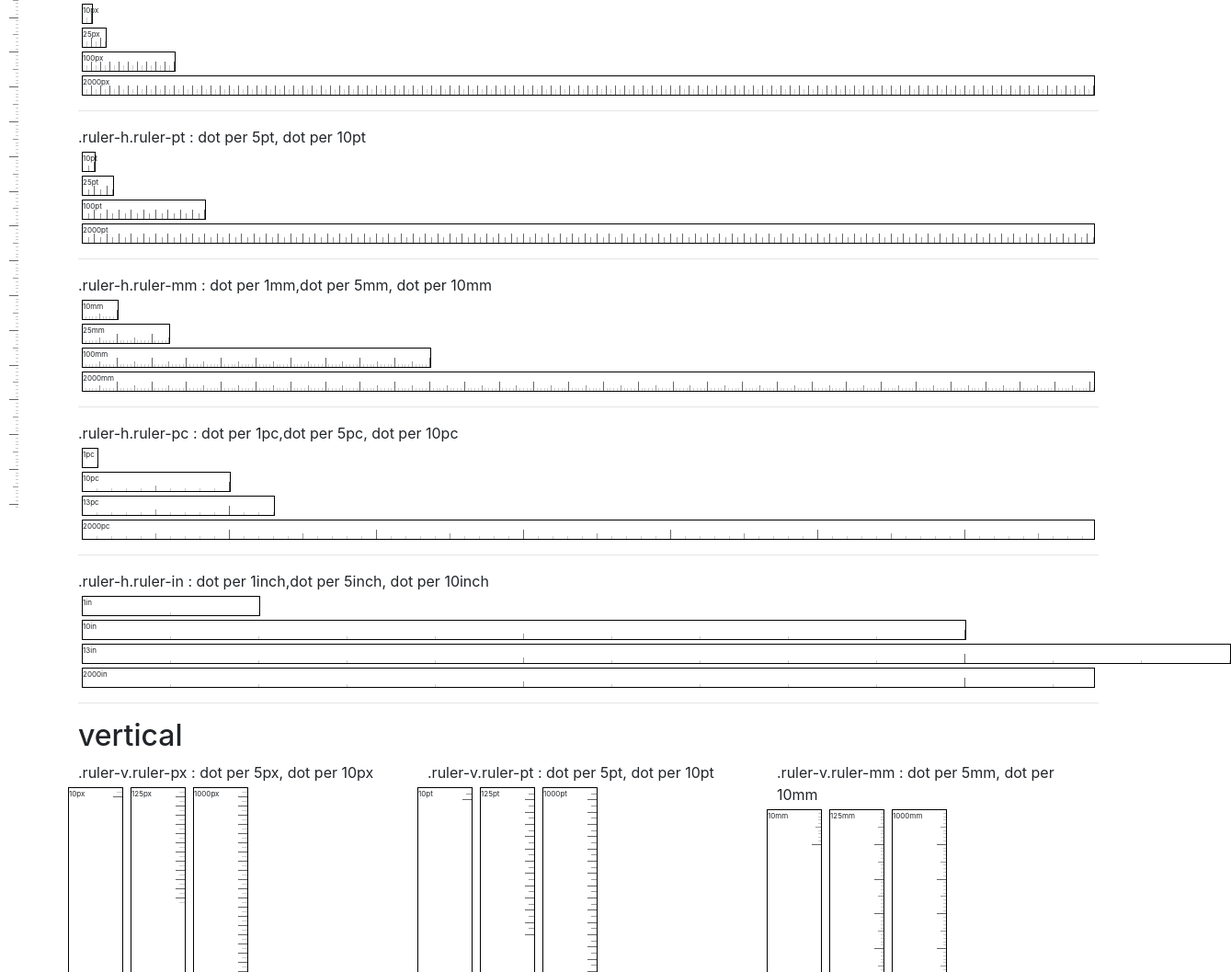
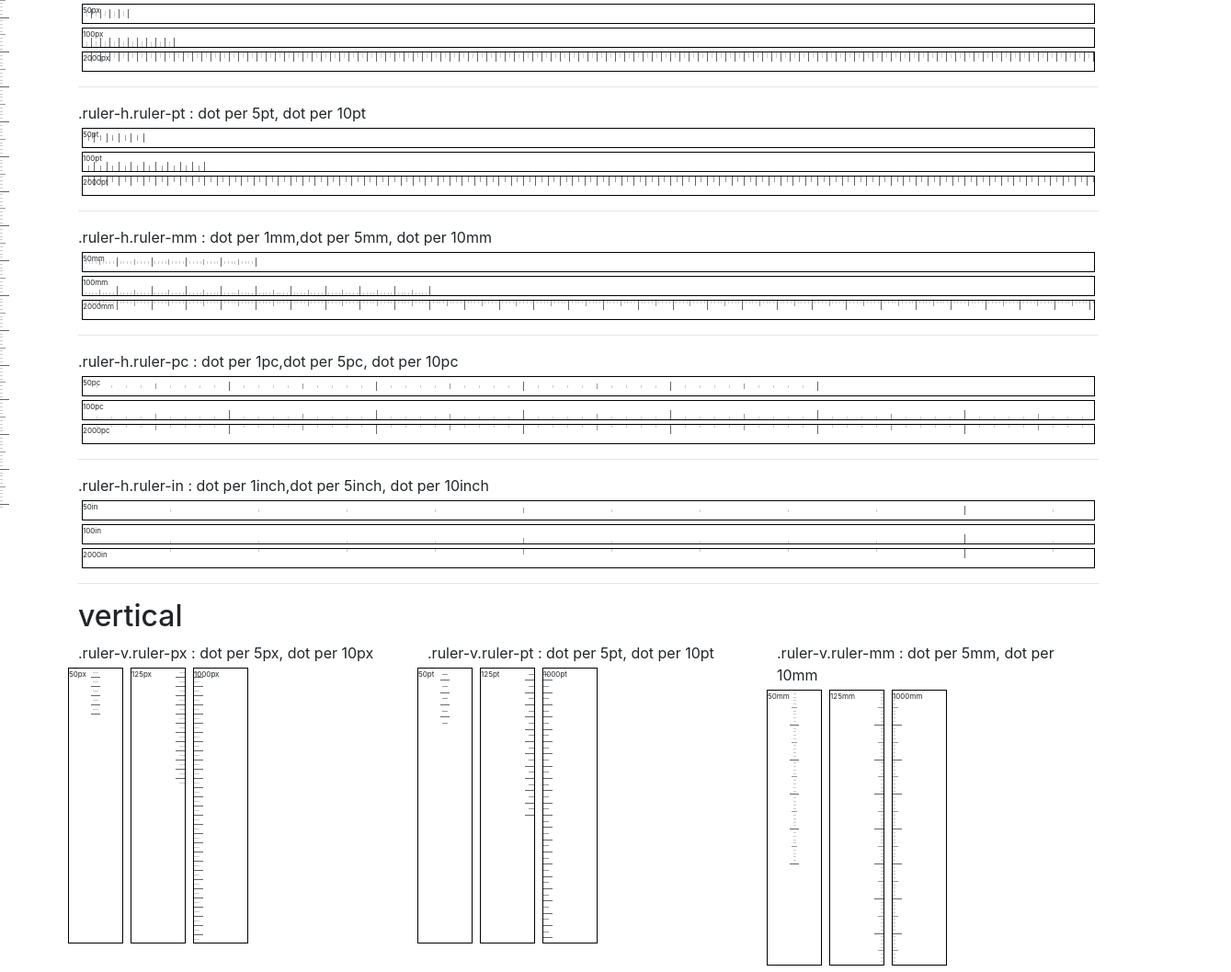
Before and after one commit to mins01/ui_ruler, a plain HTML site: page index.html in a window 1280 px wide. Shown: the part 245-1302 px from the top of the page at 92% size, 1339 px wide, since content can reach past the window. Drawn offline with nearby package versions, Linux system fonts and the light colour scheme; a script that the page names is missing.

Commit message:
.ruler-방향 추가 될 수 있는 한 1unit의 경우 4개까지 출력하도록 함

```diff
--- a/index.html
+++ b/index.html
@@ -63,34 +63,29 @@
 	<div class="container">
         <h2>horizontal</h2>
         .ruler-h.ruler-px : dot per 5px, dot per 10px
-        <div class="ruler ruler-h ruler-px m-1" style="width:10px; height:20px;border: 1px solid #000;font-size:8px">10px</div>
-        <div class="ruler ruler-h ruler-px m-1" style="width:25px; height:20px;border: 1px solid #000;font-size:8px">25px</div>
-        <div class="ruler ruler-h ruler-px m-1" style="width:100px; height:20px;border: 1px solid #000;font-size:8px">100px</div>
-        <div class="m-1" style=" overflow-x: scroll;border: 1px solid #000;"><div class="ruler ruler-h ruler-px" style="width:2000px; height:20px;font-size:8px">2000px</div></div>
+				<div class="m-1" style=" overflow-x: scroll;border: 1px solid #000;"><div class="ruler ruler-h ruler-middle ruler-px" style="width:50px; height:20px;font-size:8px;">50px</div></div>
+				<div class="m-1" style=" overflow-x: scroll;border: 1px solid #000;"><div class="ruler ruler-h ruler-bottom ruler-px" style="width:100px; height:20px;font-size:8px;">100px</div></div>
+        <div class="m-1" style=" overflow-x: scroll;border: 1px solid #000;"><div class="ruler ruler-h ruler-top ruler-px" style="width:2000px; height:20px;font-size:8px;">2000px</div></div>
         <hr>
         .ruler-h.ruler-pt : dot per 5pt, dot per 10pt
-        <div class="ruler ruler-h ruler-pt m-1" style="width:10pt; height:20px;border: 1px solid #000;font-size:8px">10pt</div>
-        <div class="ruler ruler-h ruler-pt m-1" style="width:25pt; height:20px;border: 1px solid #000;font-size:8px">25pt</div>
-        <div class="ruler ruler-h ruler-pt m-1" style="width:100pt; height:20px;border: 1px solid #000;font-size:8px">100pt</div>
-        <div class="m-1" style=" overflow-x: scroll;border: 1px solid #000;"><div class="ruler ruler-h ruler-pt" style="width:2000pt; height:20px;font-size:8px">2000pt</div></div>
+				<div class="m-1" style=" overflow-x: scroll;border: 1px solid #000;"><div class="ruler ruler-h ruler-middle ruler-pt" style="width:50pt; height:20px;font-size:8px;">50pt</div></div>
+				<div class="m-1" style=" overflow-x: scroll;border: 1px solid #000;"><div class="ruler ruler-h ruler-bottom ruler-pt" style="width:100pt; height:20px;font-size:8px;">100pt</div></div>
+        <div class="m-1" style=" overflow-x: scroll;border: 1px solid #000;"><div class="ruler ruler-h ruler-top ruler-pt" style="width:2000pt; height:20px;font-size:8px;">2000pt</div></div>
         <hr>
         .ruler-h.ruler-mm : dot per 1mm,dot per 5mm, dot per 10mm
-        <div class="ruler ruler-h ruler-mm m-1" style="width:10mm; height:20px;border: 1px solid #000;font-size:8px">10mm</div>
-        <div class="ruler ruler-h ruler-mm m-1" style="width:25mm; height:20px;border: 1px solid #000;font-size:8px">25mm</div>
-        <div class="ruler ruler-h ruler-mm m-1" style="width:100mm; height:20px;border: 1px solid #000;font-size:8px">100mm</div>
-        <div class="m-1" style=" overflow-x: scroll;border: 1px solid #000;"><div class="ruler ruler-h ruler-mm" style="width:2000mm; height:20px;font-size:8px">2000mm</div></div>
+				<div class="m-1" style=" overflow-x: scroll;border: 1px solid #000;"><div class="ruler ruler-h ruler-middle ruler-mm" style="width:50mm; height:20px;font-size:8px;">50mm</div></div>
+				<div class="m-1" style=" overflow-x: scroll;border: 1px solid #000;"><div class="ruler ruler-h ruler-bottom ruler-mm" style="width:100mm; height:20px;font-size:8px;">100mm</div></div>
+        <div class="m-1" style=" overflow-x: scroll;border: 1px solid #000;"><div class="ruler ruler-h ruler-top ruler-mm" style="width:2000mm; height:20px;font-size:8px;">2000mm</div></div>
         <hr>
         .ruler-h.ruler-pc : dot per 1pc,dot per 5pc, dot per 10pc
-        <div class="ruler ruler-h ruler-pc m-1" style="width:1pc; height:20px;border: 1px solid #000;font-size:8px">1pc</div>
-        <div class="ruler ruler-h ruler-pc m-1" style="width:10pc; height:20px;border: 1px solid #000;font-size:8px">10pc</div>
-        <div class="ruler ruler-h ruler-pc m-1" style="width:13pc; height:20px;border: 1px solid #000;font-size:8px">13pc</div>
-        <div class="m-1" style=" overflow-x: scroll;border: 1px solid #000;"><div class="ruler ruler-h ruler-pc" style="width:2000pc; height:20px;font-size:8px">2000pc</div></div>
+				<div class="m-1" style=" overflow-x: scroll;border: 1px solid #000;"><div class="ruler ruler-h ruler-middle ruler-pc" style="width:50pc; height:20px;font-size:8px;">50pc</div></div>
+				<div class="m-1" style=" overflow-x: scroll;border: 1px solid #000;"><div class="ruler ruler-h ruler-bottom ruler-pc" style="width:100pc; height:20px;font-size:8px;">100pc</div></div>
+        <div class="m-1" style=" overflow-x: scroll;border: 1px solid #000;"><div class="ruler ruler-h ruler-top ruler-pc" style="width:2000pc; height:20px;font-size:8px;">2000pc</div></div>
         <hr>
         .ruler-h.ruler-in : dot per 1inch,dot per 5inch, dot per 10inch
-        <div class="ruler ruler-h ruler-in m-1" style="width:2in; height:20px;border: 1px solid #000;font-size:8px">1in</div>
-        <div class="ruler ruler-h ruler-in m-1" style="width:10in; height:20px;border: 1px solid #000;font-size:8px">10in</div>
-        <div class="ruler ruler-h ruler-in m-1" style="width:13in; height:20px;border: 1px solid #000;font-size:8px">13in</div>
-        <div class="m-1" style=" overflow-x: scroll;border: 1px solid #000;"><div class="ruler ruler-h ruler-in" style="width:2000in; height:20px;font-size:8px">2000in</div></div>
+        <div class="m-1" style=" overflow-x: scroll;border: 1px solid #000;"><div class="ruler ruler-h ruler-middle ruler-in" style="width:50in; height:20px;font-size:8px;">50in</div></div>
+				<div class="m-1" style=" overflow-x: scroll;border: 1px solid #000;"><div class="ruler ruler-h ruler-bottom ruler-in" style="width:100in; height:20px;font-size:8px;">100in</div></div>
+        <div class="m-1" style=" overflow-x: scroll;border: 1px solid #000;"><div class="ruler ruler-h ruler-top ruler-in" style="width:2000in; height:20px;font-size:8px;">2000in</div></div>
 	</div>
 	<div class="container">
         <hr>
@@ -99,25 +94,25 @@
             <div class="col-sm-4">
                 .ruler-v.ruler-px : dot per 5px, dot per 10px
                 <div class="row">
-                    <div class="m-1" style=" overflow-x: scroll;border: 1px solid #000; width:60px; height: 300px;"><div class="ruler ruler-v ruler-px" style="width:auto; height:10px;font-size:8px">10px</div></div>
-                    <div class="m-1" style=" overflow-x: scroll;border: 1px solid #000; width:60px; height: 300px;"><div class="ruler ruler-v ruler-px" style="width:auto; height:125px;font-size:8px">125px</div></div>
-                    <div class="m-1" style=" overflow-x: scroll;border: 1px solid #000; width:60px; height: 300px;"><div class="ruler ruler-v ruler-px" style="width:auto; height:1000px;font-size:8px">1000px</div></div>
+                    <div class="m-1" style=" overflow-x: scroll;border: 1px solid #000; width:60px; height: 300px;"><div class="ruler ruler-v ruler-center ruler-px" style="width:auto; height:50px;font-size:8px">50px</div></div>
+                    <div class="m-1" style=" overflow-x: scroll;border: 1px solid #000; width:60px; height: 300px;"><div class="ruler ruler-v ruler-right ruler-px" style="width:auto; height:125px;font-size:8px">125px</div></div>
+                    <div class="m-1" style=" overflow-x: scroll;border: 1px solid #000; width:60px; height: 300px;"><div class="ruler ruler-v ruler-left ruler-px" style="width:auto; height:1000px;font-size:8px">1000px</div></div>
                 </div>
             </div>
             <div class="col-sm-4">
                 .ruler-v.ruler-pt : dot per 5pt, dot per 10pt
                 <div class="row">
-                    <div class="m-1" style=" overflow-x: scroll;border: 1px solid #000; width:60px; height: 300px;"><div class="ruler ruler-v ruler-pt" style="width:auto; height:10pt;font-size:8px">10pt</div></div>
-                    <div class="m-1" style=" overflow-x: scroll;border: 1px solid #000; width:60px; height: 300px;"><div class="ruler ruler-v ruler-pt" style="width:auto; height:125pt;font-size:8px">125pt</div></div>
-                    <div class="m-1" style=" overflow-x: scroll;border: 1px solid #000; width:60px; height: 300px;"><div class="ruler ruler-v ruler-pt" style="width:auto; height:1000pt;font-size:8px">1000pt</div></div>
+                    <div class="m-1" style=" overflow-x: scroll;border: 1px solid #000; width:60px; height: 300px;"><div class="ruler ruler-v ruler-center ruler-pt" style="width:auto; height:50pt;font-size:8px">50pt</div></div>
+                    <div class="m-1" style=" overflow-x: scroll;border: 1px solid #000; width:60px; height: 300px;"><div class="ruler ruler-v ruler-right ruler-pt" style="width:auto; height:125pt;font-size:8px">125pt</div></div>
+                    <div class="m-1" style=" overflow-x: scroll;border: 1px solid #000; width:60px; height: 300px;"><div class="ruler ruler-v ruler-left ruler-pt" style="width:auto; height:1000pt;font-size:8px">1000pt</div></div>
                 </div>
             </div>
             <div class="col-sm-4">
                 .ruler-v.ruler-mm : dot per 5mm, dot per 10mm
                 <div class="row">
-                    <div class="m-1" style=" overflow-x: scroll;border: 1px solid #000; width:60px; height: 300px;"><div class="ruler ruler-v ruler-mm" style="width:auto; height:10mm;font-size:8px">10mm</div></div>
-                    <div class="m-1" style=" overflow-x: scroll;border: 1px solid #000; width:60px; height: 300px;"><div class="ruler ruler-v ruler-mm" style="width:auto; height:125mm;font-size:8px">125mm</div></div>
-                    <div class="m-1" style=" overflow-x: scroll;border: 1px solid #000; width:60px; height: 300px;"><div class="ruler ruler-v ruler-mm" style="width:auto; height:1000mm;font-size:8px">1000mm</div></div>
+                    <div class="m-1" style=" overflow-x: scroll;border: 1px solid #000; width:60px; height: 300px;"><div class="ruler ruler-v ruler-center ruler-mm" style="width:auto; height:50mm;font-size:8px">50mm</div></div>
+                    <div class="m-1" style=" overflow-x: scroll;border: 1px solid #000; width:60px; height: 300px;"><div class="ruler ruler-v ruler-right ruler-mm" style="width:auto; height:125mm;font-size:8px">125mm</div></div>
+                    <div class="m-1" style=" overflow-x: scroll;border: 1px solid #000; width:60px; height: 300px;"><div class="ruler ruler-v ruler-left ruler-mm" style="width:auto; height:1000mm;font-size:8px">1000mm</div></div>
                 </div>
             </div>
         </div>
@@ -125,27 +120,25 @@
             <div class="col-sm-4">
                 .ruler-v.ruler-pc : dot per 5pc, dot per 10pc
                 <div class="row">
-                    <div class="m-1" style=" overflow-x: scroll;border: 1px solid #000; width:60px; height: 300px;"><div class="ruler ruler-v ruler-pc" style="width:auto; height:10pc;font-size:8px">10pc</div></div>
-                    <div class="m-1" style=" overflow-x: scroll;border: 1px solid #000; width:60px; height: 300px;"><div class="ruler ruler-v ruler-pc" style="width:auto; height:125pc;font-size:8px">125pc</div></div>
-                    <div class="m-1" style=" overflow-x: scroll;border: 1px solid #000; width:60px; height: 300px;"><div class="ruler ruler-v ruler-pc" style="width:auto; height:1000pc;font-size:8px">1000pc</div></div>
+                    <div class="m-1" style=" overflow-x: scroll;border: 1px solid #000; width:60px; height: 300px;"><div class="ruler ruler-v ruler-center ruler-pc" style="width:auto; height:50pc;font-size:8px">50pc</div></div>
+                    <div class="m-1" style=" overflow-x: scroll;border: 1px solid #000; width:60px; height: 300px;"><div class="ruler ruler-v ruler-right ruler-pc" style="width:auto; height:125pc;font-size:8px">125pc</div></div>
+                    <div class="m-1" style=" overflow-x: scroll;border: 1px solid #000; width:60px; height: 300px;"><div class="ruler ruler-v ruler-left ruler-pc" style="width:auto; height:1000pc;font-size:8px">1000pc</div></div>
                 </div>
             </div>
 
             <div class="col-sm-4">
                 .ruler-v.ruler-in : dot per 5in, dot per 10in
                 <div class="row">
-                    <div class="m-1" style=" overflow-x: scroll;border: 1px solid #000; width:60px; height: 300px;"><div class="ruler ruler-v ruler-in" style="width:auto; height:10in;font-size:8px">10in</div></div>
-                    <div class="m-1" style=" overflow-x: scroll;border: 1px solid #000; width:60px; height: 300px;"><div class="ruler ruler-v ruler-in" style="width:auto; height:125in;font-size:8px">125in</div></div>
-                    <div class="m-1" style=" overflow-x: scroll;border: 1px solid #000; width:60px; height: 300px;"><div class="ruler ruler-v ruler-in" style="width:auto; height:1000in;font-size:8px">1000in</div></div>
+                    <div class="m-1" style=" overflow-x: scroll;border: 1px solid #000; width:60px; height: 300px;"><div class="ruler ruler-v ruler-center ruler-in" style="width:auto; height:50in;font-size:8px">50in</div></div>
+                    <div class="m-1" style=" overflow-x: scroll;border: 1px solid #000; width:60px; height: 300px;"><div class="ruler ruler-v ruler-right ruler-in" style="width:auto; height:125in;font-size:8px">125in</div></div>
+                    <div class="m-1" style=" overflow-x: scroll;border: 1px solid #000; width:60px; height: 300px;"><div class="ruler ruler-v ruler-left ruler-in" style="width:auto; height:1000in;font-size:8px">1000in</div></div>
                 </div>
             </div>
         </div>
-
-
 	</div>
     <div>
-        <div class="root-ruler-h ruler ruler-h ruler-mm" style="height:20px;"></div>
-        <div class="root-ruler-v ruler ruler-v ruler-mm" style="width:20px;"></div>
+        <div class="root-ruler-h ruler ruler-h ruler-top  ruler-mm" style="height:20px;"></div>
+        <div class="root-ruler-v ruler ruler-v ruler-left  ruler-mm" style="width:20px;"></div>
     </div>
     <footer>*. 공대여자는 이쁘데이.</footer>
 </body>
--- a/ui_ruler.css
+++ b/ui_ruler.css
@@ -5,34 +5,53 @@
 }
 .ruler.ruler-h.ruler-px{
     background: repeating-linear-gradient(90deg,transparent 0,transparent 9px,#666 9px, #666 10px,transparent 0, transparent 10px  ) 0px 100% / 100% 10px no-repeat
-    , repeating-linear-gradient(90deg,transparent 0, transparent 4px,#ccc 4px, #ccc 5px,transparent 0, transparent 5px ) 0px 100% / 100% 6px no-repeat
+    , repeating-linear-gradient(90deg,transparent 0, transparent 4px,#ccc 4px, #ccc 5px,transparent 0, transparent 10px ) 0px 100% / 100% 6px no-repeat
     ;
 }
 .ruler.ruler-h.ruler-pt{
     background:
     repeating-linear-gradient(90deg,transparent 0, transparent calc(10pt - 1px),#666 calc(10pt - 1px), #666 10pt,transparent 0, transparent 10pt  ) 0px 100% / 100% 10px no-repeat
-    , repeating-linear-gradient(90deg,transparent 0, transparent calc(5pt - 1px),#999 calc(5pt - 1px), #999 5pt,transparent 0, transparent 5pt ) 0px 100% / 100% 6px no-repeat
+    , repeating-linear-gradient(90deg,transparent 0, transparent calc(5pt - 1px),#999 calc(5pt - 1px), #999 5pt,transparent 0, transparent 10pt ) 0px 100% / 100% 6px no-repeat
     ;
 }
 .ruler.ruler-h.ruler-mm{
     background:
     repeating-linear-gradient(90deg,transparent 0, transparent calc(10mm - 1px),#666 calc(10mm - 1px), #666 10mm,transparent 0, transparent 10mm  ) 0px 100% / 100% 10px no-repeat
-    , repeating-linear-gradient(90deg,transparent 0, transparent calc(5mm - 1px),#999 calc(5mm - 1px), #999 5mm,transparent 0, transparent 5mm ) 0px 100% / 100% 6px no-repeat
-    , repeating-linear-gradient(90deg,transparent 0, transparent calc(1mm - 1px),#ccc calc(1mm - 1px), #ccc 1mm,transparent 0, transparent 1mm ) 0px 100% / 100% 3px no-repeat
+    , repeating-linear-gradient(90deg,transparent 0, transparent calc(5mm - 1px),#999 calc(5mm - 1px), #999 5mm,transparent 0, transparent 10mm ) 0px 100% / 100% 6px no-repeat
+    , repeating-linear-gradient(90deg,
+        transparent 0mm, transparent calc(1mm - 1px), #ccc calc(1mm - 1px), #ccc 1mm,
+        transparent 1mm, transparent calc(2mm - 1px), #ccc calc(2mm - 1px), #ccc 2mm,
+        transparent 2mm, transparent calc(3mm - 1px), #ccc calc(3mm - 1px), #ccc 3mm,
+        transparent 3mm, transparent calc(4mm - 1px), #ccc calc(4mm - 1px), #ccc 4mm,
+        transparent 0mm, transparent 5mm
+        ) 0px 100% / 100% 3px no-repeat
     ;
 }
 .ruler.ruler-h.ruler-pc{
     background:
     repeating-linear-gradient(90deg,transparent 0, transparent calc(10pc - 1px),#666 calc(10pc - 1px), #666 10pc,transparent 0, transparent 10pc  ) 0px 100% / 100% 10px no-repeat
-    , repeating-linear-gradient(90deg,transparent 0, transparent calc(5pc - 1px),#999 calc(5pc - 1px), #999 5pc,transparent 0, transparent 5pc ) 0px 100% / 100% 6px no-repeat
-    , repeating-linear-gradient(90deg,transparent 0, transparent calc(1pc - 1px),#ccc calc(1pc - 1px), #ccc 1pc,transparent 0, transparent 1pc ) 0px 100% / 100% 3px no-repeat
+    , repeating-linear-gradient(90deg,transparent 0, transparent calc(5pc - 1px),#999 calc(5pc - 1px), #999 5pc,transparent 0, transparent 10pc ) 0px 100% / 100% 6px no-repeat
+    , repeating-linear-gradient(90deg,
+        transparent 0pc, transparent calc(1pc - 1px), #ccc calc(1pc - 1px), #ccc 1pc,
+        transparent 1pc, transparent calc(2pc - 1px), #ccc calc(2pc - 1px), #ccc 2pc,
+        transparent 2pc, transparent calc(3pc - 1px), #ccc calc(3pc - 1px), #ccc 3pc,
+        transparent 3pc, transparent calc(4pc - 1px), #ccc calc(4pc - 1px), #ccc 4pc,
+        transparent 0pc, transparent 5pc
+        ) 0px 100% / 100% 3px no-repeat
     ;
 }
 .ruler.ruler-h.ruler-in{
     background:
     repeating-linear-gradient(90deg,transparent 0, transparent calc(10in - 1px),#666 calc(10in - 1px), #666 10in,transparent 0, transparent 10in  ) 0px 100% / 100% 10px no-repeat
-    , repeating-linear-gradient(90deg,transparent 0, transparent calc(5in - 1px),#999 calc(5in - 1px), #999 5in,transparent 0, transparent 5in ) 0px 100% / 100% 6px no-repeat
+    , repeating-linear-gradient(90deg,transparent 0, transparent calc(5in - 1px),#999 calc(5in - 1px), #999 5in,transparent 0, transparent 10in ) 0px 100% / 100% 6px no-repeat
     , repeating-linear-gradient(90deg,transparent 0, transparent calc(1in - 1px),#ccc calc(1in - 1px), #ccc 1in,transparent 0, transparent 1in ) 0px 100% / 100% 3px no-repeat
+    /* , repeating-linear-gradient(90deg,
+        transparent 0in, transparent calc(1in - 1px), #ccc calc(1in - 1px), #ccc 1in,
+        transparent 1in, transparent calc(2in - 1px), #ccc calc(2in - 1px), #ccc 2in,
+        transparent 2in, transparent calc(3in - 1px), #ccc calc(3in - 1px), #ccc 3in,
+        transparent 3in, transparent calc(4in - 1px), #ccc calc(4in - 1px), #ccc 4in,
+        transparent 0in, transparent 5in
+        ) 0px 100% / 100% 3px no-repeat */
     ;
 }
 /* vertical */
@@ -43,27 +62,69 @@
 }
 .ruler.ruler-v.ruler-pt{
     background: repeating-linear-gradient(180deg,transparent 0, transparent calc(10pt - 1px),#666 calc(10pt - 1px), #666 10pt,transparent 0, transparent 10pt  ) 100% 0% / 10px 100% no-repeat
-    , repeating-linear-gradient(180deg,transparent 0, transparent calc(5pt - 1px),#999 calc(5pt - 1px), #999 5pt,transparent 0, transparent 5pt ) 100% 0% / 6px 100% no-repeat
+    , repeating-linear-gradient(180deg,transparent 0, transparent calc(5pt - 1px),#999 calc(5pt - 1px), #999 5pt,transparent 0, transparent 10pt ) 100% 0% / 6px 100% no-repeat
     ;
 }
 .ruler.ruler-v.ruler-mm{
     background:
     repeating-linear-gradient(180deg,transparent 0, transparent calc(10mm - 1px),#666 calc(10mm - 1px), #666 10mm,transparent 0, transparent 10mm  ) 100% 0% / 10px 100% no-repeat
-    , repeating-linear-gradient(180deg,transparent 0, transparent calc(5mm - 1px),#999 calc(5mm - 1px), #999 5mm,transparent 0, transparent 5mm ) 100% 0% / 6px 100% no-repeat
-    , repeating-linear-gradient(180deg,transparent 0, transparent calc(1mm - 1px),#ccc calc(1mm - 1px), #ccc 1mm,transparent 0, transparent 1mm ) 100% 0% / 3px 100% no-repeat
+    , repeating-linear-gradient(180deg,transparent 0, transparent calc(5mm - 1px),#999 calc(5mm - 1px), #999 5mm,transparent 0, transparent 10mm ) 100% 0% / 6px 100% no-repeat
+    /* , repeating-linear-gradient(180deg,transparent 0, transparent calc(1mm - 1px),#ccc calc(1mm - 1px), #ccc 1mm,transparent 0, transparent 1mm ) 100% 0% / 3px 100% no-repeat */
+    , repeating-linear-gradient(180deg,
+        transparent 0mm, transparent calc(1mm - 1px), #ccc calc(1mm - 1px), #ccc 1mm,
+        transparent 1mm, transparent calc(2mm - 1px), #ccc calc(2mm - 1px), #ccc 2mm,
+        transparent 2mm, transparent calc(3mm - 1px), #ccc calc(3mm - 1px), #ccc 3mm,
+        transparent 3mm, transparent calc(4mm - 1px), #ccc calc(4mm - 1px), #ccc 4mm,
+        transparent 0mm, transparent 5mm
+        ) 100% 0% / 3px 100% no-repeat
+    ;
     ;
 }
 .ruler.ruler-v.ruler-pc{
     background:
     repeating-linear-gradient(180deg,transparent 0, transparent calc(10pc - 1px),#666 calc(10pc - 1px), #666 10pc,transparent 0, transparent 10pc  ) 100% 0% / 10px 100% no-repeat
-    , repeating-linear-gradient(180deg,transparent 0, transparent calc(5pc - 1px),#999 calc(5pc - 1px), #999 5pc,transparent 0, transparent 5pc ) 100% 0% / 6px 100% no-repeat
-    , repeating-linear-gradient(180deg,transparent 0, transparent calc(1pc - 1px),#ccc calc(1pc - 1px), #ccc 1pc,transparent 0, transparent 1pc ) 100% 0% / 3px 100% no-repeat
+    , repeating-linear-gradient(180deg,transparent 0, transparent calc(5pc - 1px),#999 calc(5pc - 1px), #999 5pc,transparent 0, transparent 10pc ) 100% 0% / 6px 100% no-repeat
+    /* , repeating-linear-gradient(180deg,transparent 0, transparent calc(1pc - 1px),#ccc calc(1pc - 1px), #ccc 1pc,transparent 0, transparent 1pc ) 100% 0% / 3px 100% no-repeat */
+    , repeating-linear-gradient(180deg,
+        transparent 0pc, transparent calc(1pc - 1px), #ccc calc(1pc - 1px), #ccc 1pc,
+        transparent 1pc, transparent calc(2pc - 1px), #ccc calc(2pc - 1px), #ccc 2pc,
+        transparent 2pc, transparent calc(3pc - 1px), #ccc calc(3pc - 1px), #ccc 3pc,
+        transparent 3pc, transparent calc(4pc - 1px), #ccc calc(4pc - 1px), #ccc 4pc,
+        transparent 0pc, transparent 5pc
+        ) 100% 0% / 3px 100% no-repeat
     ;
 }
 .ruler.ruler-v.ruler-in{
     background:
     repeating-linear-gradient(180deg,transparent 0, transparent calc(10in - 1px),#666 calc(10in - 1px), #666 10in,transparent 0, transparent 10in  ) 100% 0% / 10px 100% no-repeat
-    , repeating-linear-gradient(180deg,transparent 0, transparent calc(5in - 1px),#999 calc(5in - 1px), #999 5in,transparent 0, transparent 5in ) 100% 0% / 6px 100% no-repeat
+    , repeating-linear-gradient(180deg,transparent 0, transparent calc(5in - 1px),#999 calc(5in - 1px), #999 5in,transparent 0, transparent 10in ) 100% 0% / 6px 100% no-repeat
     , repeating-linear-gradient(180deg,transparent 0, transparent calc(1in - 1px),#ccc calc(1in - 1px), #ccc 1in,transparent 0, transparent 1in ) 100% 0% / 3px 100% no-repeat
+    /* , repeating-linear-gradient(180deg,
+       transparent 0in, transparent calc(1in - 1px), #ccc calc(1in - 1px), #ccc 1in,
+       transparent 1in, transparent calc(2in - 1px), #ccc calc(2in - 1px), #ccc 2in,
+       transparent 2in, transparent calc(3in - 1px), #ccc calc(3in - 1px), #ccc 3in,
+       transparent 3in, transparent calc(4in - 1px), #ccc calc(4in - 1px), #ccc 4in,
+       transparent 0in, transparent 5in
+       ) 100% 0% / 3px 100% no-repeat */
     ;
 }
+
+.ruler.ruler-h.ruler-top{
+  background-position-y: 0% ;
+}
+.ruler.ruler-h.ruler-bottom{
+  background-position-y: 100% ;
+}
+.ruler.ruler-h.ruler-middle{
+  background-position-y: 50% ;
+}
+
+.ruler.ruler-v.ruler-left{
+  background-position-x: 0% ;
+}
+.ruler.ruler-v.ruler-right{
+  background-position-x: 100% ;
+}
+.ruler.ruler-v.ruler-center{
+  background-position-x: 50% ;
+}
```
